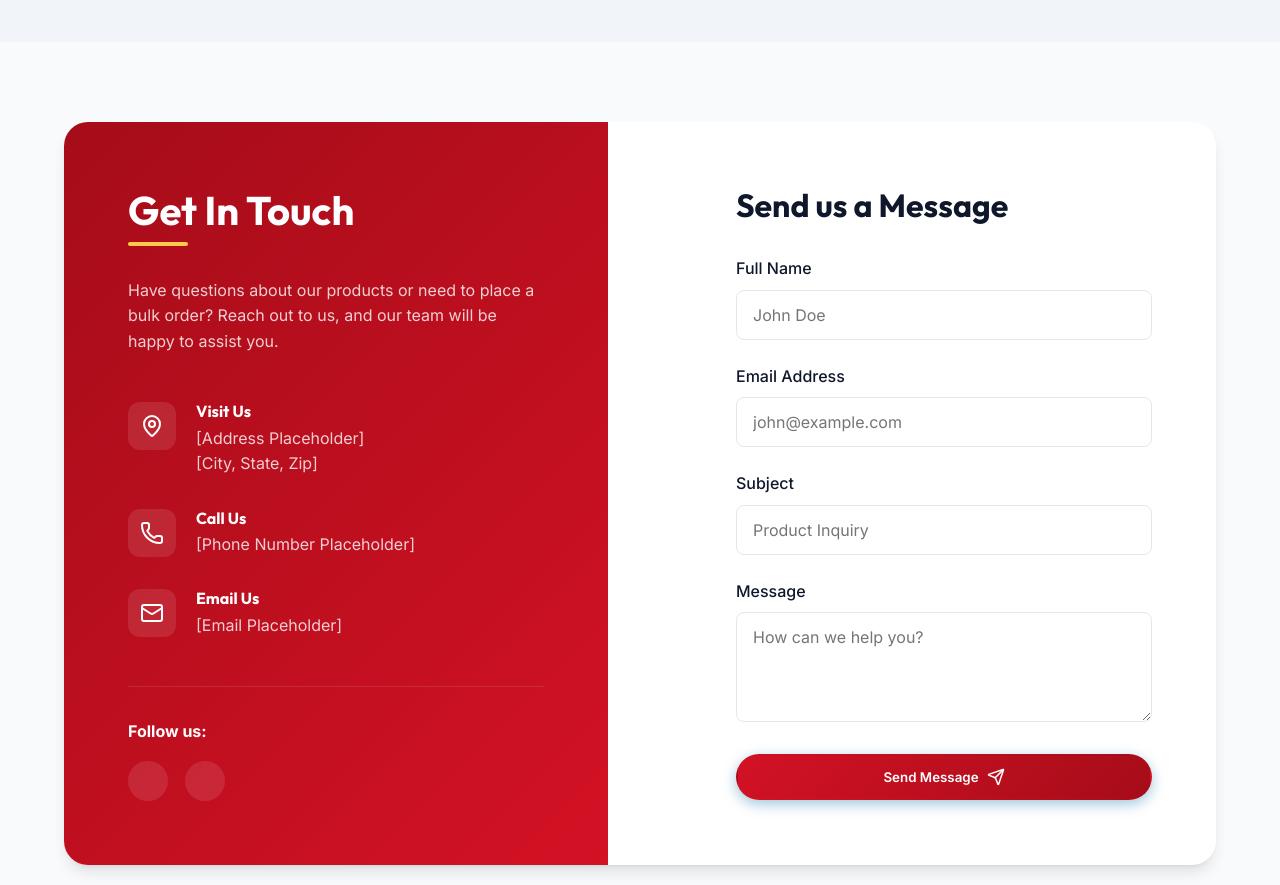
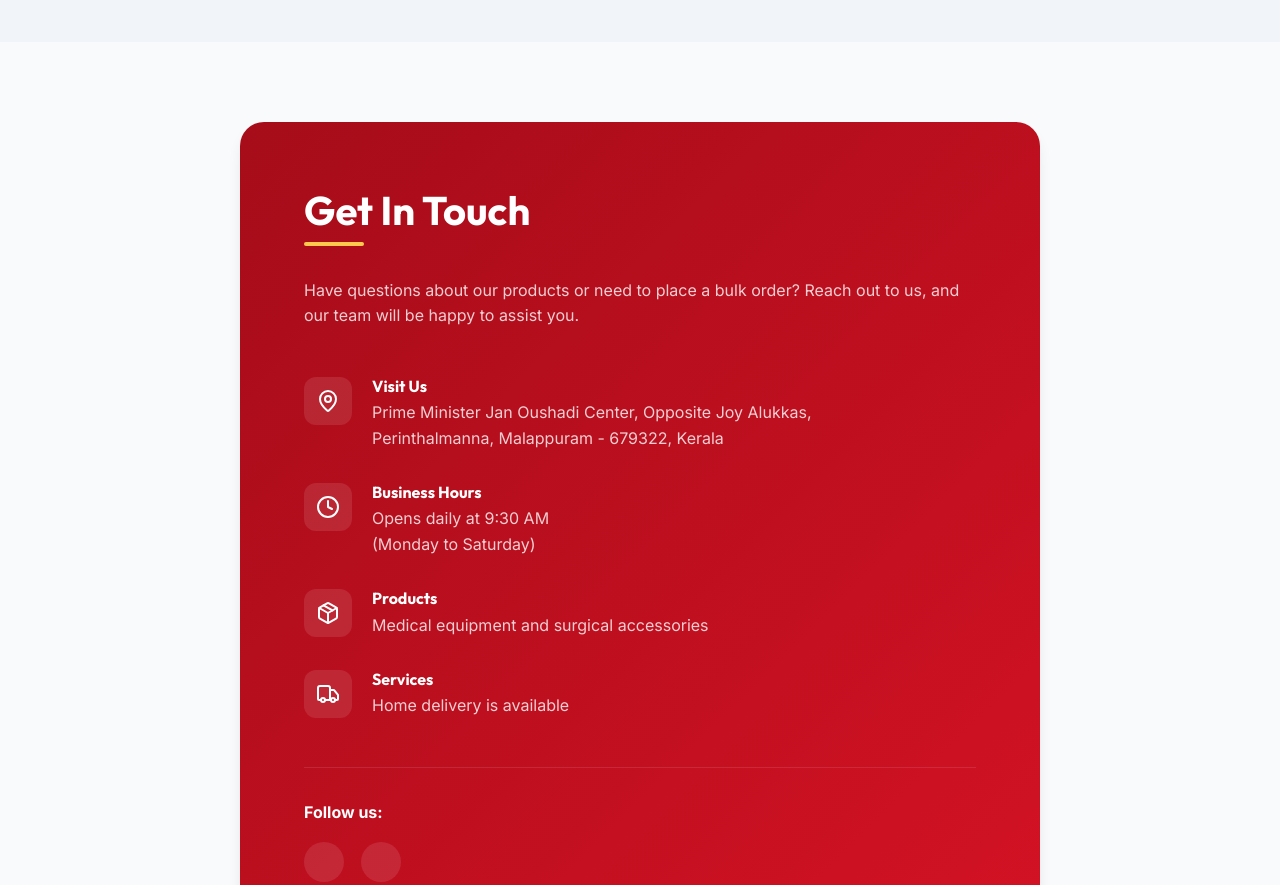
Before and after one commit to biz-apps/populardrugs.in, a plain HTML site: page index.html in a window 1280 px wide. Shown: the part 2340-3225 px from the top of the page. Drawn offline with nearby package versions, Linux system fonts and the light colour scheme.

Commit message:
Update contact section details and remove form

```diff
--- a/index.html
+++ b/index.html
@@ -197,21 +197,28 @@
                                 <div class="icon-box"><i data-lucide="map-pin"></i></div>
                                 <div>
                                     <h4>Visit Us</h4>
-                                    <p>[Address Placeholder]<br>[City, State, Zip]</p>
+                                    <p>Prime Minister Jan Oushadi Center, Opposite Joy Alukkas,<br>Perinthalmanna, Malappuram - 679322, Kerala</p>
                                 </div>
                             </div>
                             <div class="contact-item">
-                                <div class="icon-box"><i data-lucide="phone"></i></div>
+                                <div class="icon-box"><i data-lucide="clock"></i></div>
                                 <div>
-                                    <h4>Call Us</h4>
-                                    <p>[Phone Number Placeholder]</p>
+                                    <h4>Business Hours</h4>
+                                    <p>Opens daily at 9:30 AM<br>(Monday to Saturday)</p>
                                 </div>
                             </div>
                             <div class="contact-item">
-                                <div class="icon-box"><i data-lucide="mail"></i></div>
+                                <div class="icon-box"><i data-lucide="package"></i></div>
                                 <div>
-                                    <h4>Email Us</h4>
-                                    <p>[Email Placeholder]</p>
+                                    <h4>Products</h4>
+                                    <p>Medical equipment and surgical accessories</p>
+                                </div>
+                            </div>
+                            <div class="contact-item">
+                                <div class="icon-box"><i data-lucide="truck"></i></div>
+                                <div>
+                                    <h4>Services</h4>
+                                    <p>Home delivery is available</p>
                                 </div>
                             </div>
                         </div>
@@ -223,28 +230,7 @@
                         </div>
                     </div>
 
-                    <div class="contact-form-container">
-                        <form class="contact-form" onsubmit="event.preventDefault(); alert('Message sent! (Mock implementation)');">
-                            <h3>Send us a Message</h3>
-                            <div class="form-group">
-                                <label for="name">Full Name</label>
-                                <input type="text" id="name" class="form-control" placeholder="John Doe" required>
-                            </div>
-                            <div class="form-group">
-                                <label for="email">Email Address</label>
-                                <input type="email" id="email" class="form-control" placeholder="john@example.com" required>
-                            </div>
-                            <div class="form-group">
-                                <label for="subject">Subject</label>
-                                <input type="text" id="subject" class="form-control" placeholder="Product Inquiry">
-                            </div>
-                            <div class="form-group">
-                                <label for="message">Message</label>
-                                <textarea id="message" class="form-control" rows="4" placeholder="How can we help you?" required></textarea>
-                            </div>
-                            <button type="submit" class="btn btn-primary btn-block">Send Message <i data-lucide="send" class="btn-icon"></i></button>
-                        </form>
-                    </div>
+
                 </div>
             </div>
         </section>
--- a/style.css
+++ b/style.css
@@ -639,9 +639,8 @@ img {
 
 /* Contact Section */
 .contact-wrapper {
-    display: grid;
-    grid-template-columns: 1fr 1fr;
-    gap: 4rem;
+    max-width: 800px;
+    margin: 0 auto;
     background: var(--color-surface);
     border-radius: 24px;
     box-shadow: var(--shadow-lg);
```
